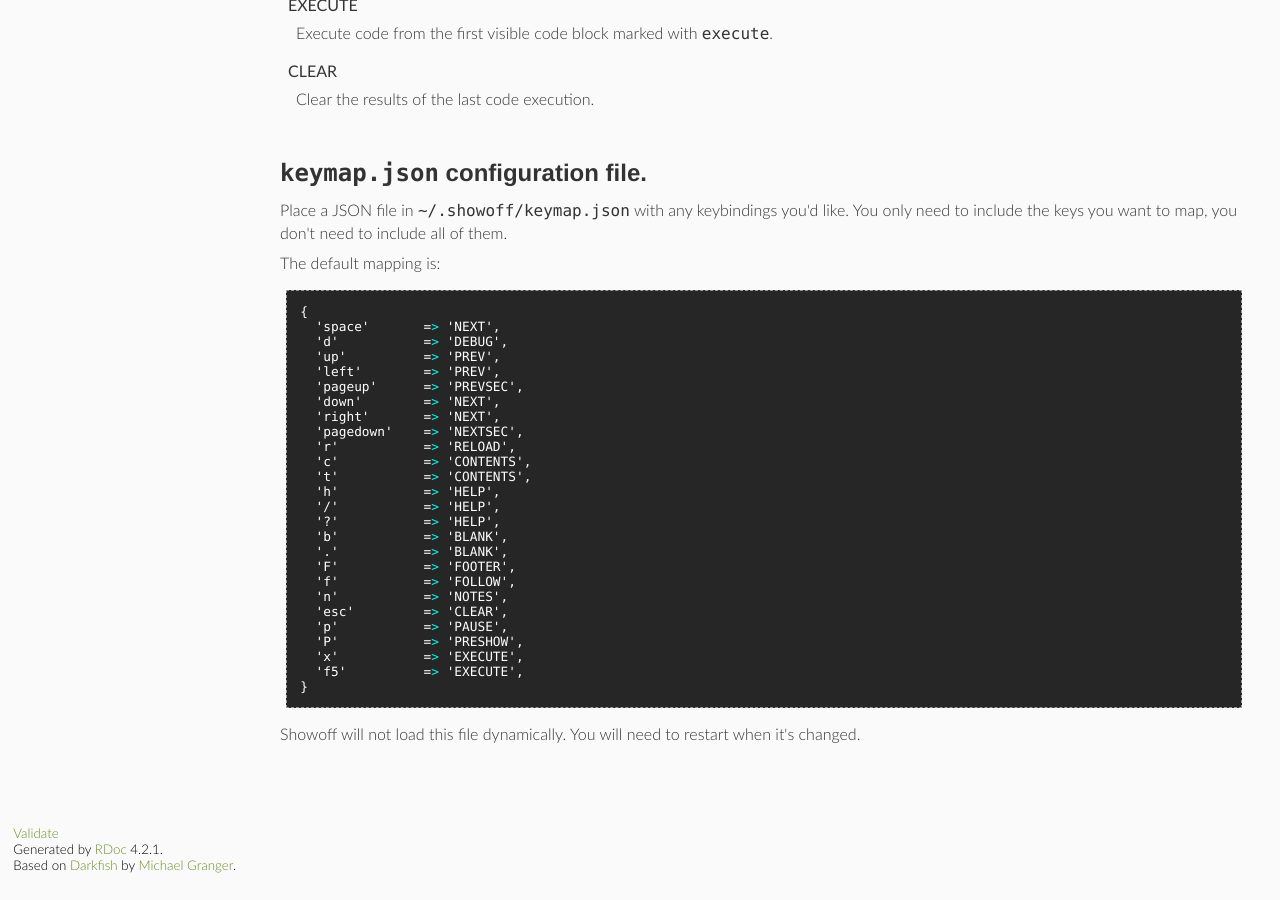
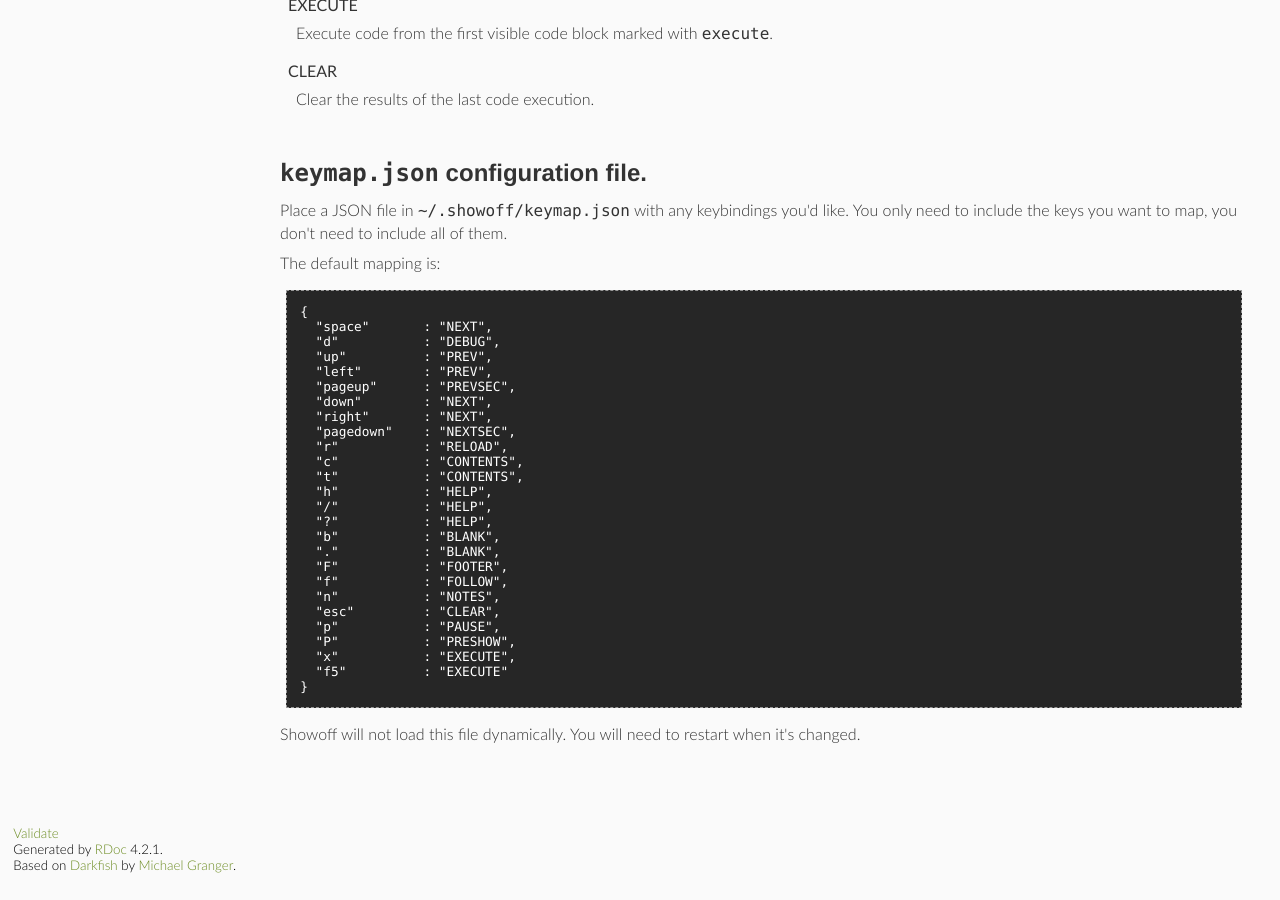
Before and after one commit to binford2k/showoff, a Jekyll site: the page documentation/CONFIGURATION_rdoc.html, which Jekyll copies as it is, in a window 1280 px wide and 900 px high, scrolled down 1214 px. Built offline with Jekyll 4.4.1, drawn with Linux system fonts in a browser that asks for light colours; some web fonts are replaced.

Commit message:
updating docs

```diff
--- a/documentation/CONFIGURATION_rdoc.html
+++ b/documentation/CONFIGURATION_rdoc.html
@@ -172,33 +172,32 @@ map, you don&#39;t need to include all of them.</p>
 
 <p>The default mapping is:</p>
 
-<pre class="ruby">{
-  <span class="ruby-string">&#39;space&#39;</span>       =<span class="ruby-operator">&gt;</span> <span class="ruby-string">&#39;NEXT&#39;</span>,
-  <span class="ruby-string">&#39;d&#39;</span>           =<span class="ruby-operator">&gt;</span> <span class="ruby-string">&#39;DEBUG&#39;</span>,
-  <span class="ruby-string">&#39;up&#39;</span>          =<span class="ruby-operator">&gt;</span> <span class="ruby-string">&#39;PREV&#39;</span>,
-  <span class="ruby-string">&#39;left&#39;</span>        =<span class="ruby-operator">&gt;</span> <span class="ruby-string">&#39;PREV&#39;</span>,
-  <span class="ruby-string">&#39;pageup&#39;</span>      =<span class="ruby-operator">&gt;</span> <span class="ruby-string">&#39;PREVSEC&#39;</span>,
-  <span class="ruby-string">&#39;down&#39;</span>        =<span class="ruby-operator">&gt;</span> <span class="ruby-string">&#39;NEXT&#39;</span>,
-  <span class="ruby-string">&#39;right&#39;</span>       =<span class="ruby-operator">&gt;</span> <span class="ruby-string">&#39;NEXT&#39;</span>,
-  <span class="ruby-string">&#39;pagedown&#39;</span>    =<span class="ruby-operator">&gt;</span> <span class="ruby-string">&#39;NEXTSEC&#39;</span>,
-  <span class="ruby-string">&#39;r&#39;</span>           =<span class="ruby-operator">&gt;</span> <span class="ruby-string">&#39;RELOAD&#39;</span>,
-  <span class="ruby-string">&#39;c&#39;</span>           =<span class="ruby-operator">&gt;</span> <span class="ruby-string">&#39;CONTENTS&#39;</span>,
-  <span class="ruby-string">&#39;t&#39;</span>           =<span class="ruby-operator">&gt;</span> <span class="ruby-string">&#39;CONTENTS&#39;</span>,
-  <span class="ruby-string">&#39;h&#39;</span>           =<span class="ruby-operator">&gt;</span> <span class="ruby-string">&#39;HELP&#39;</span>,
-  <span class="ruby-string">&#39;/&#39;</span>           =<span class="ruby-operator">&gt;</span> <span class="ruby-string">&#39;HELP&#39;</span>,
-  <span class="ruby-string">&#39;?&#39;</span>           =<span class="ruby-operator">&gt;</span> <span class="ruby-string">&#39;HELP&#39;</span>,
-  <span class="ruby-string">&#39;b&#39;</span>           =<span class="ruby-operator">&gt;</span> <span class="ruby-string">&#39;BLANK&#39;</span>,
-  <span class="ruby-string">&#39;.&#39;</span>           =<span class="ruby-operator">&gt;</span> <span class="ruby-string">&#39;BLANK&#39;</span>,
-  <span class="ruby-string">&#39;F&#39;</span>           =<span class="ruby-operator">&gt;</span> <span class="ruby-string">&#39;FOOTER&#39;</span>,
-  <span class="ruby-string">&#39;f&#39;</span>           =<span class="ruby-operator">&gt;</span> <span class="ruby-string">&#39;FOLLOW&#39;</span>,
-  <span class="ruby-string">&#39;n&#39;</span>           =<span class="ruby-operator">&gt;</span> <span class="ruby-string">&#39;NOTES&#39;</span>,
-  <span class="ruby-string">&#39;esc&#39;</span>         =<span class="ruby-operator">&gt;</span> <span class="ruby-string">&#39;CLEAR&#39;</span>,
-  <span class="ruby-string">&#39;p&#39;</span>           =<span class="ruby-operator">&gt;</span> <span class="ruby-string">&#39;PAUSE&#39;</span>,
-  <span class="ruby-string">&#39;P&#39;</span>           =<span class="ruby-operator">&gt;</span> <span class="ruby-string">&#39;PRESHOW&#39;</span>,
-  <span class="ruby-string">&#39;x&#39;</span>           =<span class="ruby-operator">&gt;</span> <span class="ruby-string">&#39;EXECUTE&#39;</span>,
-  <span class="ruby-string">&#39;f5&#39;</span>          =<span class="ruby-operator">&gt;</span> <span class="ruby-string">&#39;EXECUTE&#39;</span>,
-}
-</pre>
+<pre>{
+  &quot;space&quot;       : &quot;NEXT&quot;,
+  &quot;d&quot;           : &quot;DEBUG&quot;,
+  &quot;up&quot;          : &quot;PREV&quot;,
+  &quot;left&quot;        : &quot;PREV&quot;,
+  &quot;pageup&quot;      : &quot;PREVSEC&quot;,
+  &quot;down&quot;        : &quot;NEXT&quot;,
+  &quot;right&quot;       : &quot;NEXT&quot;,
+  &quot;pagedown&quot;    : &quot;NEXTSEC&quot;,
+  &quot;r&quot;           : &quot;RELOAD&quot;,
+  &quot;c&quot;           : &quot;CONTENTS&quot;,
+  &quot;t&quot;           : &quot;CONTENTS&quot;,
+  &quot;h&quot;           : &quot;HELP&quot;,
+  &quot;/&quot;           : &quot;HELP&quot;,
+  &quot;?&quot;           : &quot;HELP&quot;,
+  &quot;b&quot;           : &quot;BLANK&quot;,
+  &quot;.&quot;           : &quot;BLANK&quot;,
+  &quot;F&quot;           : &quot;FOOTER&quot;,
+  &quot;f&quot;           : &quot;FOLLOW&quot;,
+  &quot;n&quot;           : &quot;NOTES&quot;,
+  &quot;esc&quot;         : &quot;CLEAR&quot;,
+  &quot;p&quot;           : &quot;PAUSE&quot;,
+  &quot;P&quot;           : &quot;PRESHOW&quot;,
+  &quot;x&quot;           : &quot;EXECUTE&quot;,
+  &quot;f5&quot;          : &quot;EXECUTE&quot;
+}</pre>
 
 <p>Showoff will not load this file dynamically. You will need to restart when
 it&#39;s changed.</p>
```
Also changed, not shown: 4 other files.
